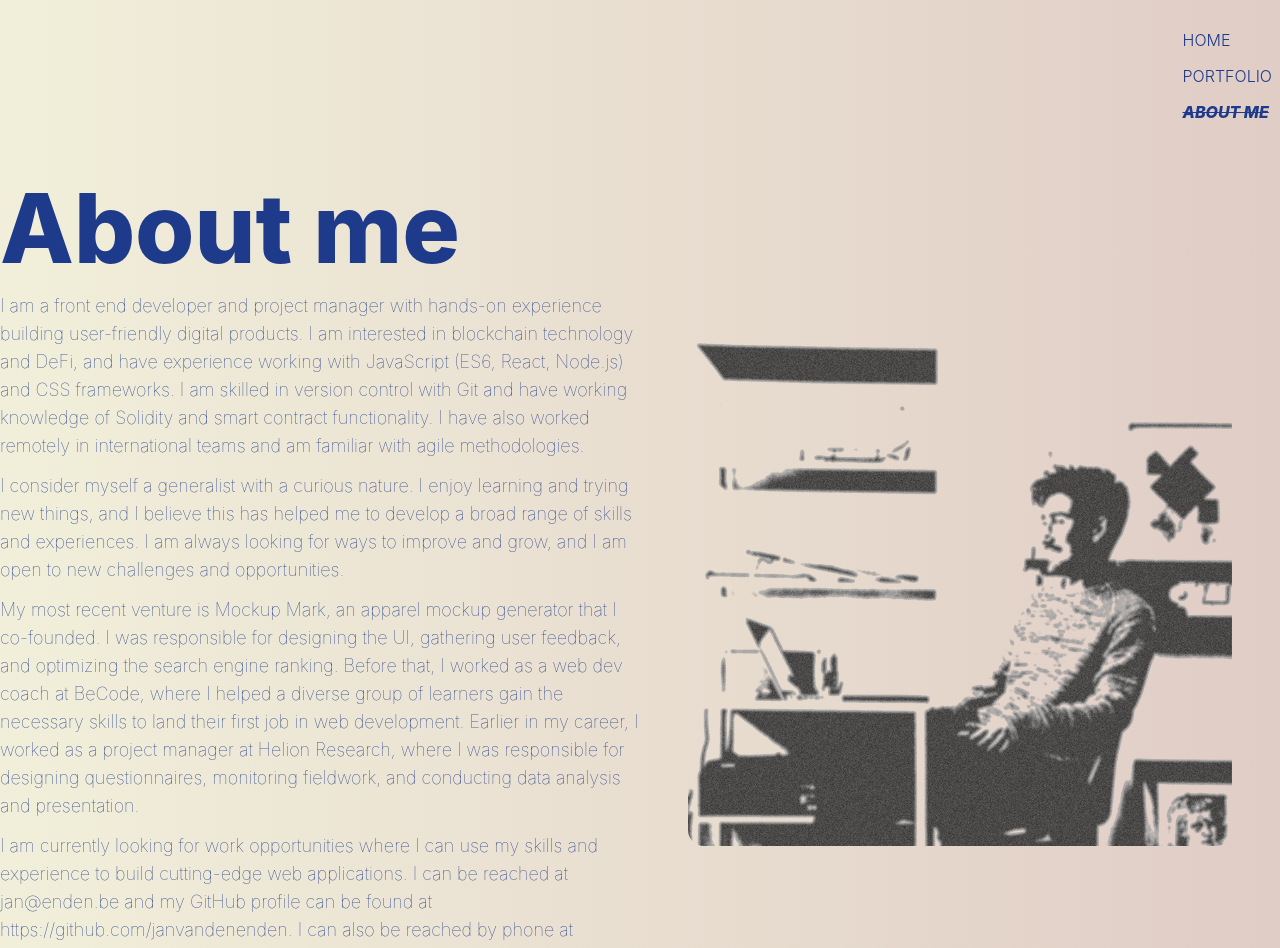
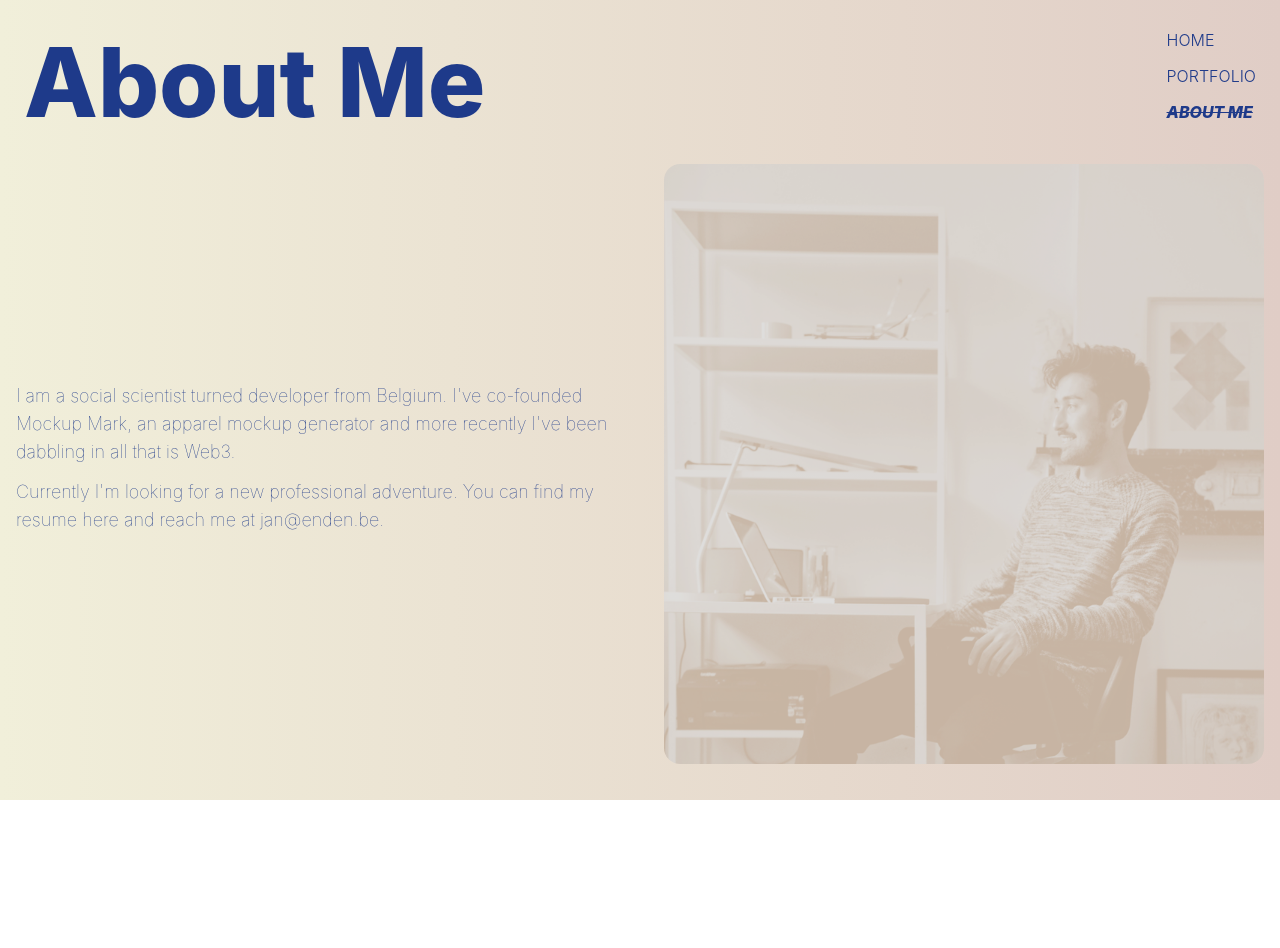
Before and after one commit to janvandenenden/janvandenenden, a Next.js app: page /about-me in a window 1280 px wide. Shown: the top 948 px of the page. After the commit the page ends 800 px from the top, so only its background shows below. Built offline with nearby package versions, Linux system fonts and the light colour scheme.

Commit message:
fix aspect ratio

```diff
--- a/components/Nav.js
+++ b/components/Nav.js
@@ -5,7 +5,6 @@ import { useRouter } from "next/router";
 
 const Nav = () => {
   const router = useRouter();
-  console.log(router);
   return (
     <>
       <nav className="dark:text-white mt-auto flex flex-col bg-transparent py-5 w-full items-start">
--- a/components/ProjectCard.js
+++ b/components/ProjectCard.js
@@ -58,8 +58,9 @@ const ProjectCard = ({ projectInfo }) => {
       whileHover={{ scale: 0.98 }}
       initial={{ scale: 1 }}
     >
-      <div className="bg-slate-100 p-3 rounded-t">
+      <div className="bg-slate-100 p-3 rounded-t ">
         <Carousel
+          autoPlay={false}
           interval="5000"
           renderArrowLeft={() => null}
           renderArrowRight={() => null}
@@ -74,6 +75,7 @@ const ProjectCard = ({ projectInfo }) => {
                 width="200"
                 height="200"
                 sizes="100vw"
+                className="aspect-[3/2]"
                 style={{
                   width: "100%",
                   height: "auto",
@@ -88,7 +90,7 @@ const ProjectCard = ({ projectInfo }) => {
         <p className="text-sm mb-8">{projectInfo.description}</p>
         <div className="mt-auto flex items-center">
           <a
-            className="px-4 my-2 block py-1 text-sm text-center bg-blue-900 text-white dark:bg-emerald-600 rounded cursor-pointer mr-auto"
+            className="px-4 my-2 block py-1 text-sm text-center bg-blue-900 text-white dark:bg-emerald-600 hover:dark:bg-emerald-500 rounded cursor-pointer mr-auto"
             href={projectInfo.url}
             target="_blank"
             rel="noreferrer"
--- a/pages/about-me.js
+++ b/pages/about-me.js
@@ -3,7 +3,6 @@ import Link from "next/link";
 import { motion } from "framer-motion";
 import Nav from "../components/Nav";
 import Image from "next/image";
-import Slideshow from "../components/Slideshow";
 const variants = {
   hidden: { opacity: 0 },
   enter: { opacity: 1 },
@@ -28,74 +27,46 @@ export default function aboutMe() {
         transition={{ duration: 2.5 }}
         className="min-h-screen dark:text-white text-blue-900 bg-gradient-to-r from-[#f1efda] to-[#e0cdc6] dark:to-slate-800 dark:from-gray-800"
       >
-        <div className="container mx-auto h-full">
+        <div className="container mx-auto h-full px-4">
           <div className="h-full w-full flex flex-col">
             <div className="w-full h-full p-2 my-auto overflow-hidden">
               <div className="flex items-center">
-                <div className="ml-auto my-auto">
-                  <Nav />
-                </div>
-              </div>
-            </div>
-            <div className="grid md:grid-cols-2  items-center">
-              <div className="font-thin text-lg">
                 <motion.h1
                   initial={{ x: "-100vw" }}
                   animate={{ x: 0 }}
                   transition={{ duration: 1.5 }}
                   className="text-5xl font-extrabold my-4 md:text-5xl lg:text-7xl xl:text-8xl"
                 >
-                  About me
+                  About Me
                 </motion.h1>
+                <div className="ml-auto my-auto">
+                  <Nav />
+                </div>
+              </div>
+            </div>
+            <div className="grid md:grid-cols-2 gap-12 items-center">
+              <div className="font-thin text-lg">
                 <p className="mb-3">
-                  I am a front end developer and project manager with hands-on
-                  experience building user-friendly digital products. I am
-                  interested in blockchain technology and DeFi, and have
-                  experience working with JavaScript (ES6, React, Node.js) and
-                  CSS frameworks. I am skilled in version control with Git and
-                  have working knowledge of Solidity and smart contract
-                  functionality. I have also worked remotely in international
-                  teams and am familiar with agile methodologies.
+                  I am a social scientist turned developer from Belgium.
+                  I&apos;ve co-founded Mockup Mark, an apparel mockup generator
+                  and more recently I&apos;ve been dabbling in all that is Web3.
                 </p>
                 <p className="mb-3">
-                  I consider myself a generalist with a curious nature. I enjoy
-                  learning and trying new things, and I believe this has helped
-                  me to develop a broad range of skills and experiences. I am
-                  always looking for ways to improve and grow, and I am open to
-                  new challenges and opportunities.
-                </p>
-                <p className="mb-3">
-                  My most recent venture is Mockup Mark, an apparel mockup
-                  generator that I co-founded. I was responsible for designing
-                  the UI, gathering user feedback, and optimizing the search
-                  engine ranking. Before that, I worked as a web dev coach at
-                  BeCode, where I helped a diverse group of learners gain the
-                  necessary skills to land their first job in web development.
-                  Earlier in my career, I worked as a project manager at Helion
-                  Research, where I was responsible for designing
-                  questionnaires, monitoring fieldwork, and conducting data
-                  analysis and presentation.
-                </p>
-                <p className="mb-3">
-                  I am currently looking for work opportunities where I can use
-                  my skills and experience to build cutting-edge web
-                  applications. I can be reached at jan@enden.be and my GitHub
-                  profile can be found at https://github.com/janvandenenden. I
-                  can also be reached by phone at +32485042624.
+                  Currently I&apos;m looking for a new professional adventure.
+                  You can find my resume here and reach me at jan@enden.be.
                 </p>
               </div>
-              <div className="p-12 ">
+
+              <div>
                 <Image
-                  src="/about-me-6.png
-                  "
+                  src="/about-me-4.png"
                   width="800"
                   height="800"
                   alt="portrait of Jan"
-                  className="filter dark:hue-rotate-180  contrast-75 opacity-90 rounded-2xl  "
+                  className="filter dark:hue-rotate-180  contrast-75 opacity-90 rounded-2xl"
                 />
               </div>
             </div>
-            <Slideshow />
           </div>
         </div>
       </motion.main>
--- a/pages/portfolio.js
+++ b/pages/portfolio.js
@@ -16,7 +16,7 @@ const projects = [
     name: "Mockup Mark",
     description:
       "An online mockup generator that allows you to create and download high-quality apparel mockups right in your browser.",
-    images: ["/mockup-mark.png", "/mockup-mark.png"],
+    images: ["/mockup-mark.png", "/mockup-mark.png", "/mockup-mark.png"],
     url: "https://mockupmark.com",
     tools: ["React", "Next.js", "Bootstrap"],
   },
@@ -63,15 +63,14 @@ export default function Portfolio() {
       </Head>
 
       <motion.main
-        variant={variants}
         variants={variants} // Pass the variant object into Framer Motion
         initial="hidden" // Set the initial state to variants.hidden
         animate="enter" // Animated state to variants.enter
         exit="exit" // Exit state (used later) to variants.exit
         transition={{ duration: 2.5 }}
-        className="min-h-screen dark:text-white text-blue-900 bg-gradient-to-r from-[#f1efda] to-[#e0cdc6] dark:to-slate-800 dark:from-gray-800"
+        className="h-full overflow-scroll dark:text-white text-blue-900 bg-gradient-to-r from-[#f1efda] to-[#e0cdc6] dark:to-slate-800 dark:from-gray-800"
       >
-        <div className="container mx-auto h-full">
+        <div className="container mx-auto h-full px-4">
           <div className="h-full w-full flex flex-col">
             <div className="w-full h-full p-2 my-auto overflow-hidden">
               <div className="flex items-center">
@@ -86,21 +85,6 @@ export default function Portfolio() {
                 <div className="ml-auto my-auto">
                   <Nav />
                 </div>
-
-                {/* <motion.div
-                  className="ml-auto"
-                  initial={{ x: "100vw" }}
-                  animate={{ x: 0 }}
-                  transition={{ duration: 1.5 }}
-                >
-                  <Link
-                    href="/"
-                    className=" text-white text-sm font-thin flex items-center"
-                  >
-                    <FiChevronsLeft className="text-xl font-thin inline mr-2" />{" "}
-                    <span>Back</span>
-                  </Link>
-                </motion.div> */}
               </div>
 
               {/* HERO TEXT */}
--- a/styles/globals.css
+++ b/styles/globals.css
@@ -27,15 +27,6 @@ a {
     color: white;
     background: black;
   }
-}
-
-.example-container {
-  width: 100vw;
-  height: 100vh;
-  position: relative;
-  display: flex;
-  justify-content: center;
-  align-items: center;
 }
 
 .next,
```
Also changed, not shown: hooks/useWindowSize.js (added, +32 -0 lines), pages/index.js (+23 -25 lines).
